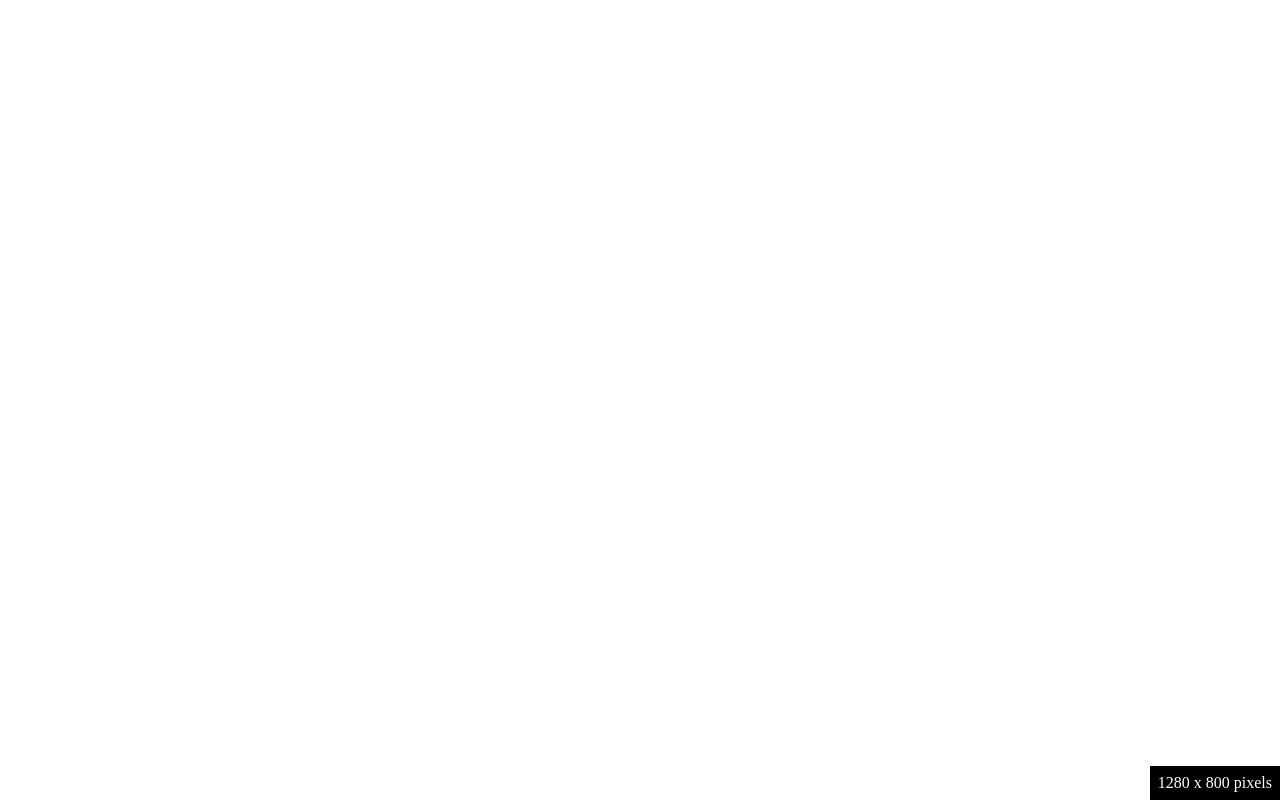
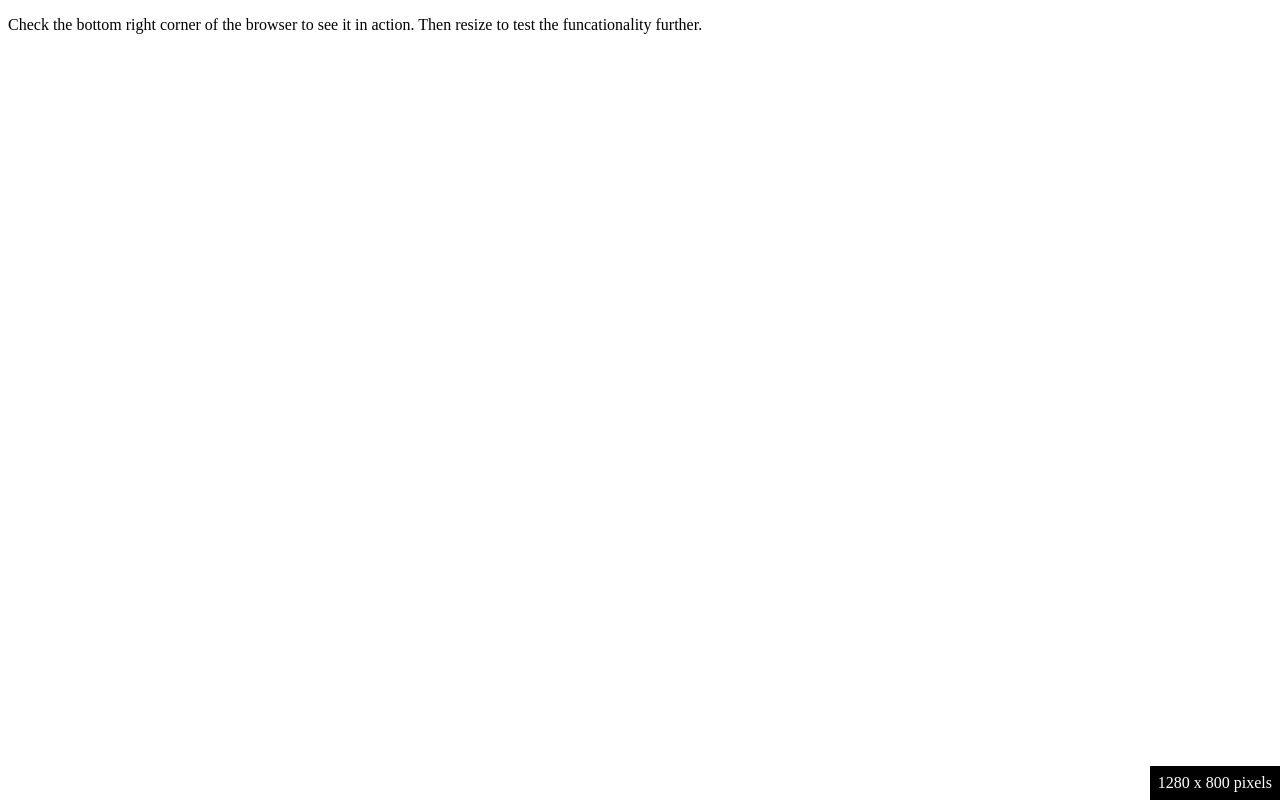
Before and after one commit to denisahac/browsersize-tooltip, a website: page index.html in a window 1280 px wide. Drawn offline with Linux system fonts and the light colour scheme.

Commit message:
Added a new entry of folder to ingore, and instructions for functionalities in index.html

```diff
--- a/index.html
+++ b/index.html
@@ -4,6 +4,7 @@
   <title></title>
 </head>
 <body>
+  <p>Check the bottom right corner of the browser to see it in action. Then resize to test the funcationality further.</p>
   <script type="text/javascript" src="dist/browsersize-tooltip.min.js"></script>
 </body>
 </html>
```
Also changed, not shown: 1 other file.
